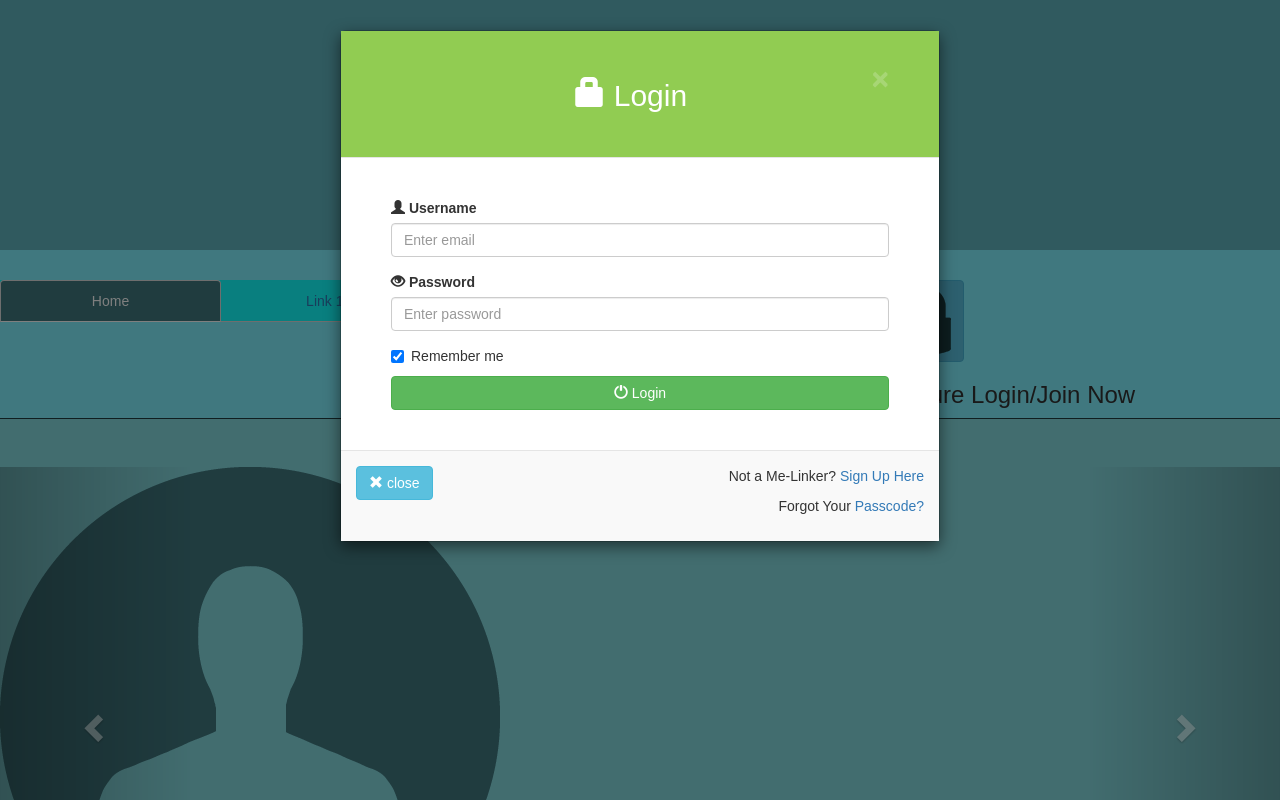
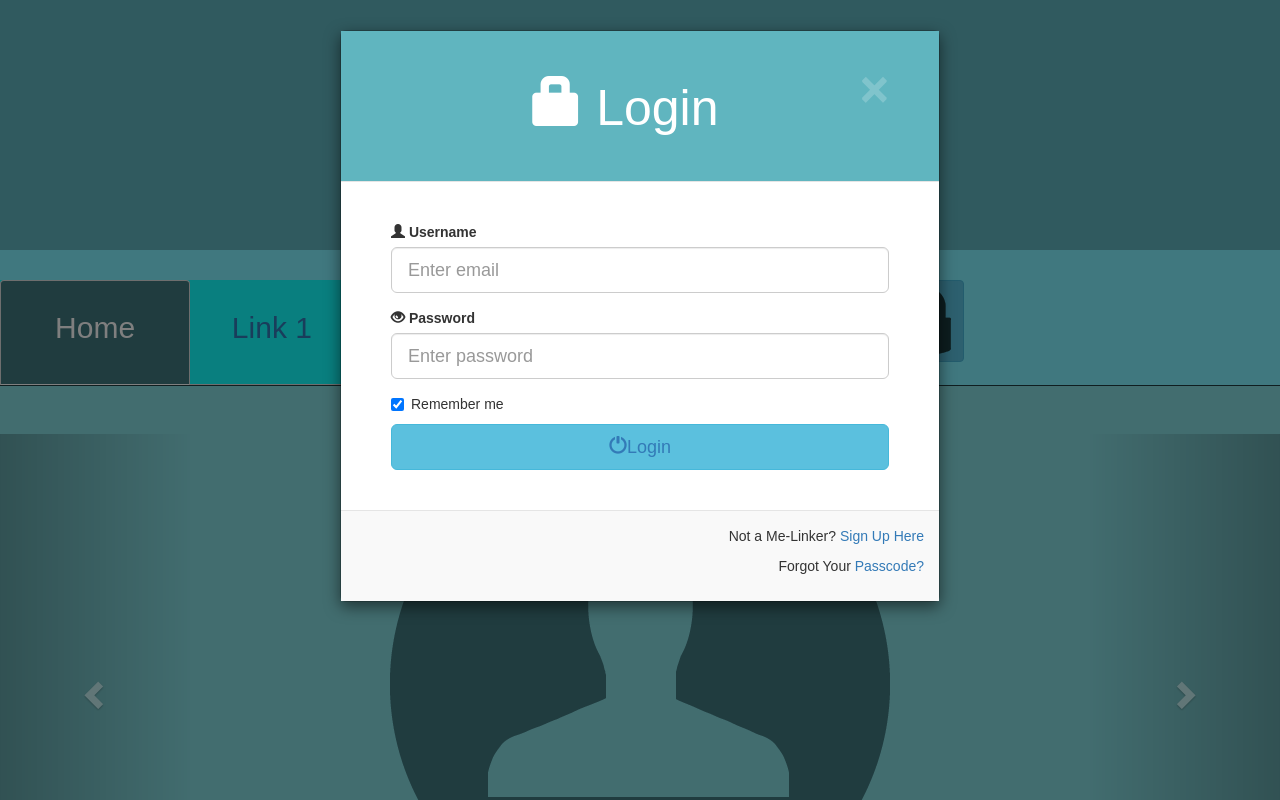
Before and after one commit to Ace-Key/me-link, a plain HTML site: page home-public.html in a window 1280 px wide. Both pictures are taken after a click on the picture 926 px from the left and 321 px from the top of the page. Shown: the top 800 px of the page. Drawn offline with nearby package versions, Linux system fonts and the light colour scheme.

Commit message:
Signed-off-by: Ace-Key <key.lockcard22@gmail.com>

```diff
--- a/css/main-1.css
+++ b/css/main-1.css
@@ -25,6 +25,10 @@ html, body {
   background-color: #40797f !important;
   color:#fff;
 }
+.nav-tabs:focus, .nav-tabs.focus {
+  background-color: #40797f !important;
+  color:#fff;
+}
 
 .container.img-thumbnail {
 	position: absolute;
@@ -34,6 +38,10 @@ html, body {
 	background-color: #60b5bf !important;
 	height: 250px;
 
+}
+.icon{
+	margin-left: auto;
+	margin-right: auto;
 }
 #j2 {
 	background-color: #85dadf !important;
@@ -54,10 +62,10 @@ html, body {
 	background-color: #91cc52;
 }
 .modal-header, h4, .close {
-      background-color: #91cc52;
+      background-color: #60b5bf;
       color:white !important;
       text-align: center;
-      font-size: 30px;
+      font-size: 50px;
   }
 .modal-footer {
       background-color: #f9f9f9;
--- a/home-public.html
+++ b/home-public.html
@@ -10,12 +10,8 @@
     <!-- Bootstrap -->
     <link href="css/bootstrap.min.css" rel="stylesheet">
     <link href="css/main-1.css" rel="stylesheet">
-	<link href='https://fonts.googleapis.com/css?family=Titan+One' rel='stylesheet' type='text/css'>
-	<script src="http://ajax..com/ajax/libs/jquery/1.11.3/jquery.min.js"></script>
 
-
-
-  </head>
+	</head>
   <body>
  <!-- main body -->
 
@@ -27,16 +23,17 @@
 	<div class="row">
   <div class="col-md-8">
   <div class="nav nav-tabs nav-justified">
-  <li role="presentation" class="active"><a href="#">Home</a></li>
-  <li role="presentation"><a href="#">Link 1</a></li>
-  <li role="presentation"><a href="#">Link 2</a></li>
-  <li role="presentation"><a href="#">Link 3</a></li>
+  <li role="presentation" class="active"><a href="#"><h2>Home</h2><br/></a></li>
+  <li role="presentation"><a href="#"><h2>Link 1</h2><br/></a></li>
+  <li role="presentation"><a href="#"><h2>Link 2</h2><br/></a></li>
+  <li role="presentation"><a href="#"><h2>Link 3</h2><br/></a></li>
+   <li role="presentation"><a href="#"><h2>Link 4</h2><br/></a></li>
   </div>
 </div>
   <div class="col-md-4"><div class="container">
 
  <!-- Image button as sign-up -->
-<!--  <a href ="home-hub.html"></a> --><img src="img/lock-1.png" class="img-thumbnail btn btn-info" id="lock" /><h3>Secure Login/Join Now</h3>
+<!--  <a href ="home-hub.html"></a> --><img src="img/lock-1.png" class="img-thumbnail btn btn-info" id="lock" />
 
   <!-- Modal -->
   <div class="modal fade" id="myModal" role="dialog">
@@ -52,20 +49,20 @@
           <form role="form">
             <div class="form-group">
               <label for="usrname"><span class="glyphicon glyphicon-user"></span> Username</label>
-              <input type="text" class="form-control" id="usrname" placeholder="Enter email">
+              <input type="text" class="form-control input-lg" id="usrname" placeholder="Enter email">
             </div>
             <div class="form-group">
               <label for="psw"><span class="glyphicon glyphicon-eye-open"></span> Password</label>
-              <input type="text" class="form-control" id="psw" placeholder="Enter password">
+              <input type="text" class="form-control input-lg" id="psw" placeholder="Enter password">
             </div>
             <div class="checkbox">
               <label><input type="checkbox" value="" checked>Remember me</label>
             </div>
-              <button type="submit" class="btn btn-success btn-block"><span class="glyphicon glyphicon-off"></span> Login</button>
+             <button type="submit" class="btn btn-info btn-lg btn-block"><a href="home-hub.html"><span class="glyphicon glyphicon-off"></span>Login</a></button>
           </form>
         </div>
         <div class="modal-footer">
-          <button type="submit" class="btn btn-info btn-default pull-left" data-dismiss="modal"><span class="glyphicon glyphicon-remove"></span> close</button>
+
           <p>Not a Me-Linker? <a href="#">Sign Up Here</a></p>
           <p>Forgot Your <a href="#">Passcode?</a></p>
         </div>
@@ -92,13 +89,13 @@
   <!-- Wrapper for slides -->
   <div class="carousel-inner" role="listbox">
     <div class="item active">
-      <img src="img/user.png" alt="1">
+      <img class="icon" src="img/user.png" alt="1"/>
       <div class="carousel-caption">
 
       </div>
     </div>
     <div class="item">
-      <img src="img/user.png" alt="2">
+      <img class="icon" src="img/user.png" alt="2"/>
       <div class="carousel-caption">
 
       </div>
@@ -155,12 +152,16 @@
   </div>
  </div>
   </div>
+     <!-- jQuery (necessary for Bootstrap's JavaScript plugins) -->
+    <script src="https://ajax.googleapis.com/ajax/libs/jquery/1.11.3/jquery.min.js"></script>
+    <!-- Include all compiled plugins (below), or include individual files as needed -->
+    <script src="js/bootstrap.min.js"></script>
+  <script src="js/script2.js"></script>
+  <link href='https://fonts.googleapis.com/css?family=Titan+One' rel='stylesheet' type='text/css'>
+  </body>
+</html>
 
-  <script src="js/bootstrap.min.js"></script>
-  <script src="js/script2.js"></script>
 
 <!-- glyphicons from http://glyphicons.com/ -->
   <!-- jquery code from w3schools.com-->
  <!-- Bootstrap from Bootstrap.com -->
-  </body>
-</html>
```
